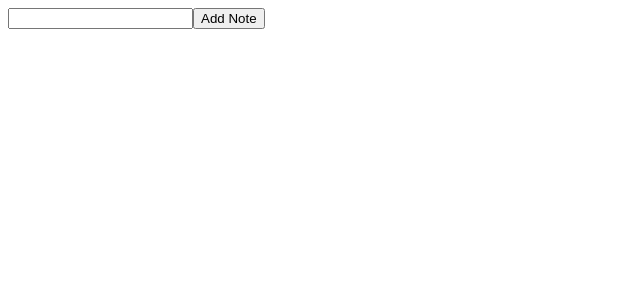
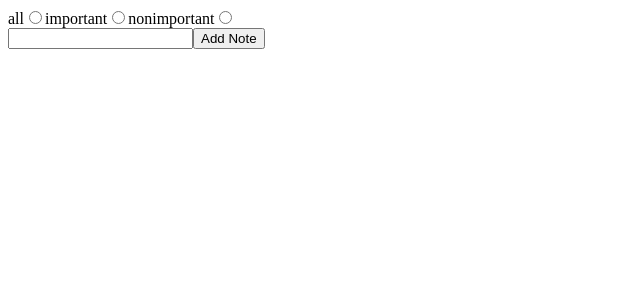
Before and after one commit to AkashTolange/fullstackopen-workshops, a React (Vite) app in the folder fullstackopen-workshops/part-6/redux-notes/: page / in a window 1280 px wide. Shown: the top 300 px of the page, without its empty margins (0-640 px from the left). Built offline with nearby package versions, Linux system fonts and the light colour scheme.

Commit message:
Add:  filter state & three radio button

```diff
--- a/fullstackopen-workshops/part-6/redux-notes/src/App.jsx
+++ b/fullstackopen-workshops/part-6/redux-notes/src/App.jsx
@@ -1,4 +1,4 @@
-import React from 'react'
+import React, { useState } from 'react'
 // import { useSelector, useDispatch } from 'react-redux';
 // import { createNote, toggleImportanceOf } from "./reducers/noteReducer";
 import NoteForm from './components/NoteForm';
@@ -7,13 +7,44 @@ import Notes from './components/Notes';
 
 const App = () => {
 
+  const [filter, setFilter] = useState("ALL");
 
+  const filterSelected =(filter) => {
+    console.log("clicked radio is", filter);
+    setFilter(filter);
+  }
 
 
   return (
     <div>
+      {/* copy paste from fullstackopen */}
+      {/* div vitra teen ota radio button rakhe ko xu */}
+      {/* what's the difference between radio button and check box  */}
+      <div>
+        all
+        <input
+          type='radio'
+          name='filter'
+          onChange={() => filterSelected("ALL")}
+        />
+        important
+        <input
+          type='radio'
+          // it all depends on value of filter
+          name='filter'
+          onChange={() => filterSelected("IMPORTANT")}
+        />
+        nonimportant
+        <input
+          type='radio'
+          name='filter'
+          onChange={() => filterSelected("NONIMPORTANT")}
+
+        />
+
+      </div>
       <NoteForm />
-      <Notes/>
+      <Notes filter={filter}/>
     </div>
   );
 };
```
